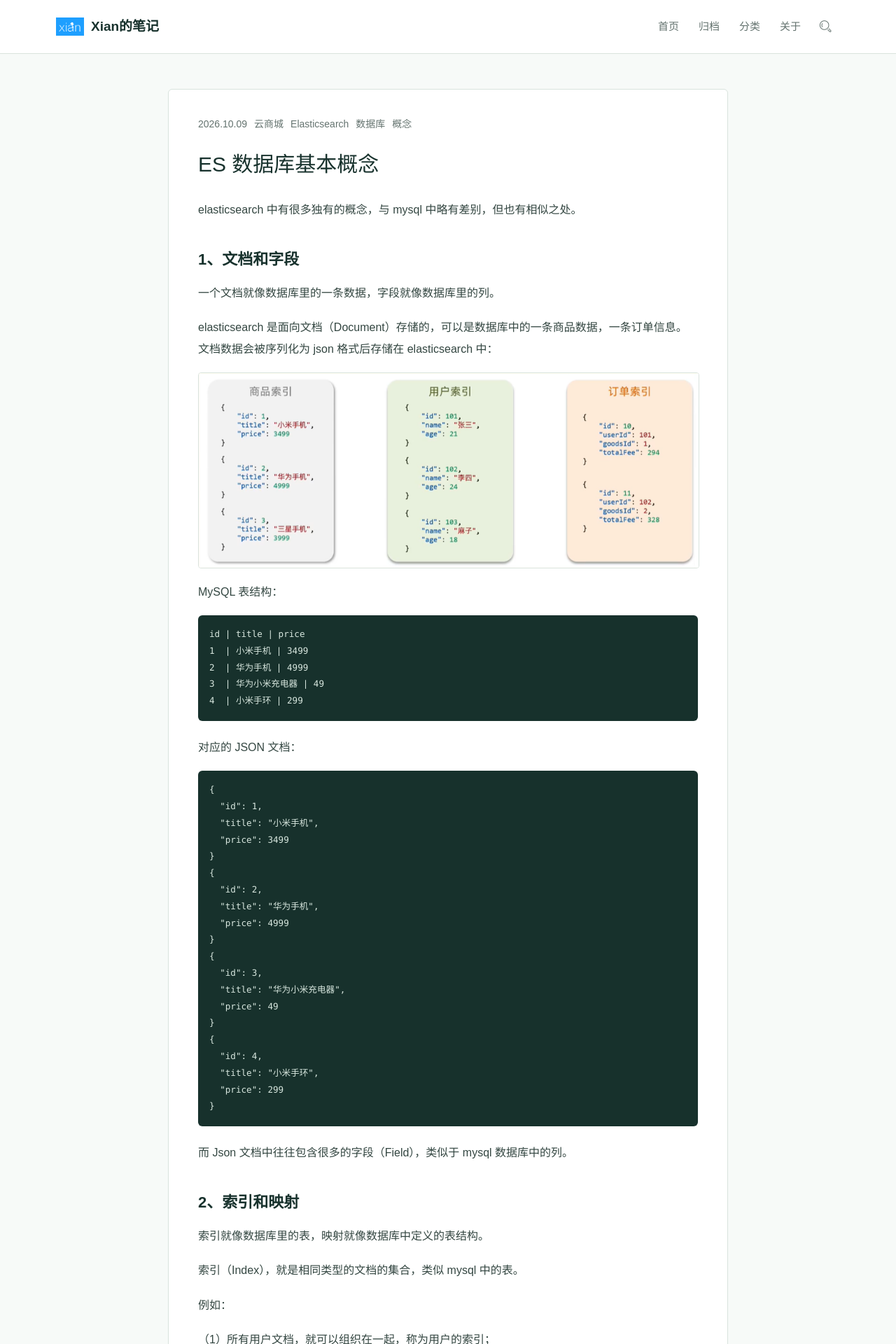
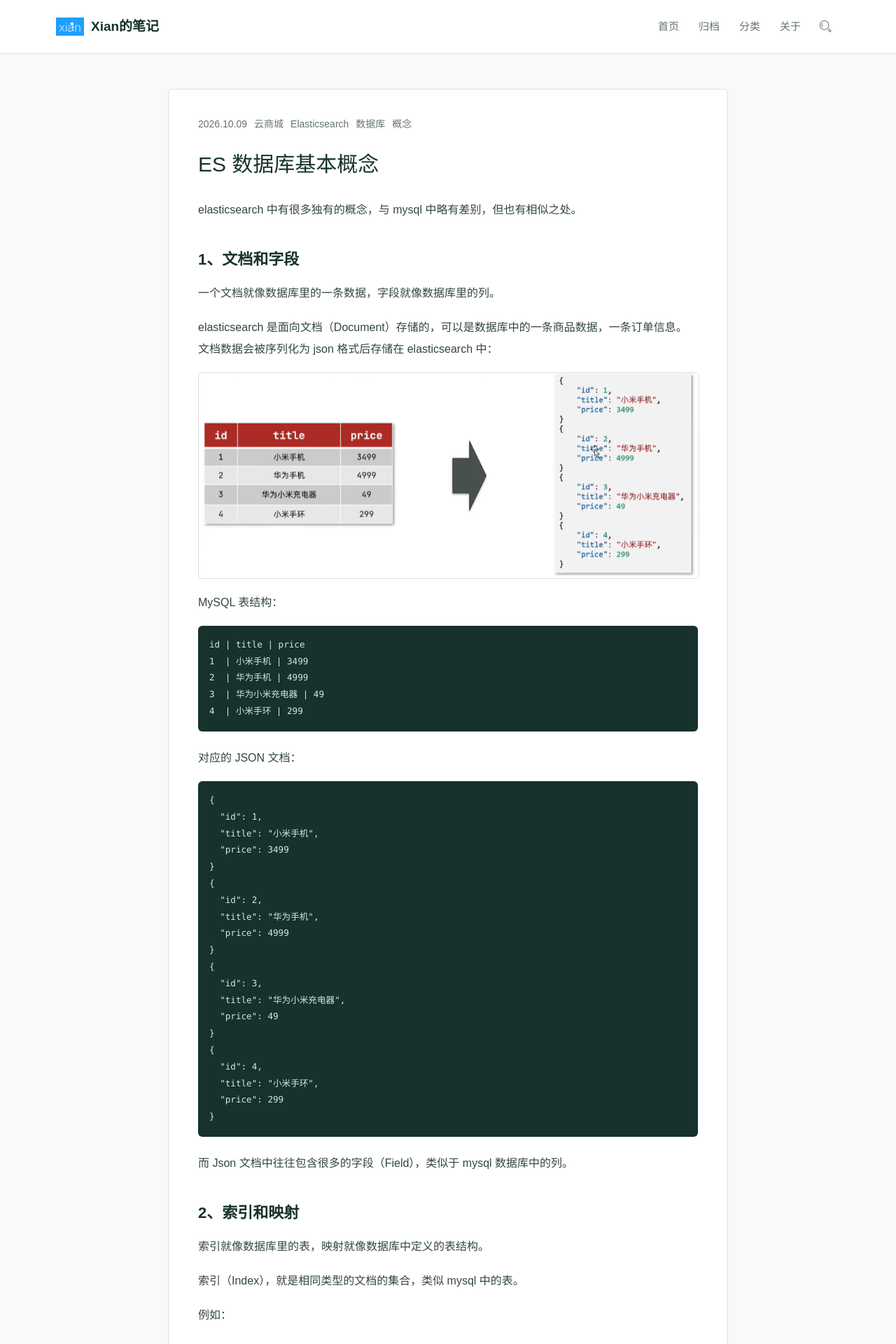
Before and after one commit to XiaoHeiXian/xiaoheixian.github.io, a Jekyll site: the page built from posts/2026-10-09-es-database-core-concepts.md, in a window 1280 px wide. Shown: the top 1920 px of the page at 70% size. Built offline with Jekyll 4.4.1, drawn with Linux system fonts in a browser that asks for light colours.

Commit message:
docs: update ES 数据库基本概念

```diff
--- a/posts/2026-10-09-es-database-core-concepts.md
+++ b/posts/2026-10-09-es-database-core-concepts.md
@@ -19,7 +19,7 @@ elasticsearch 中有很多独有的概念，与 mysql 中略有差别，但也
 
 elasticsearch 是面向文档（Document）存储的，可以是数据库中的一条商品数据，一条订单信息。文档数据会被序列化为 json 格式后存储在 elasticsearch 中：
 
-![架构示意图](https://xiaoheixian.github.io/posts/assets/331_65.png)
+![架构示意图](https://xiaoheixian.github.io/posts/assets/330_65.png)
 
 MySQL 表结构：
 
```
